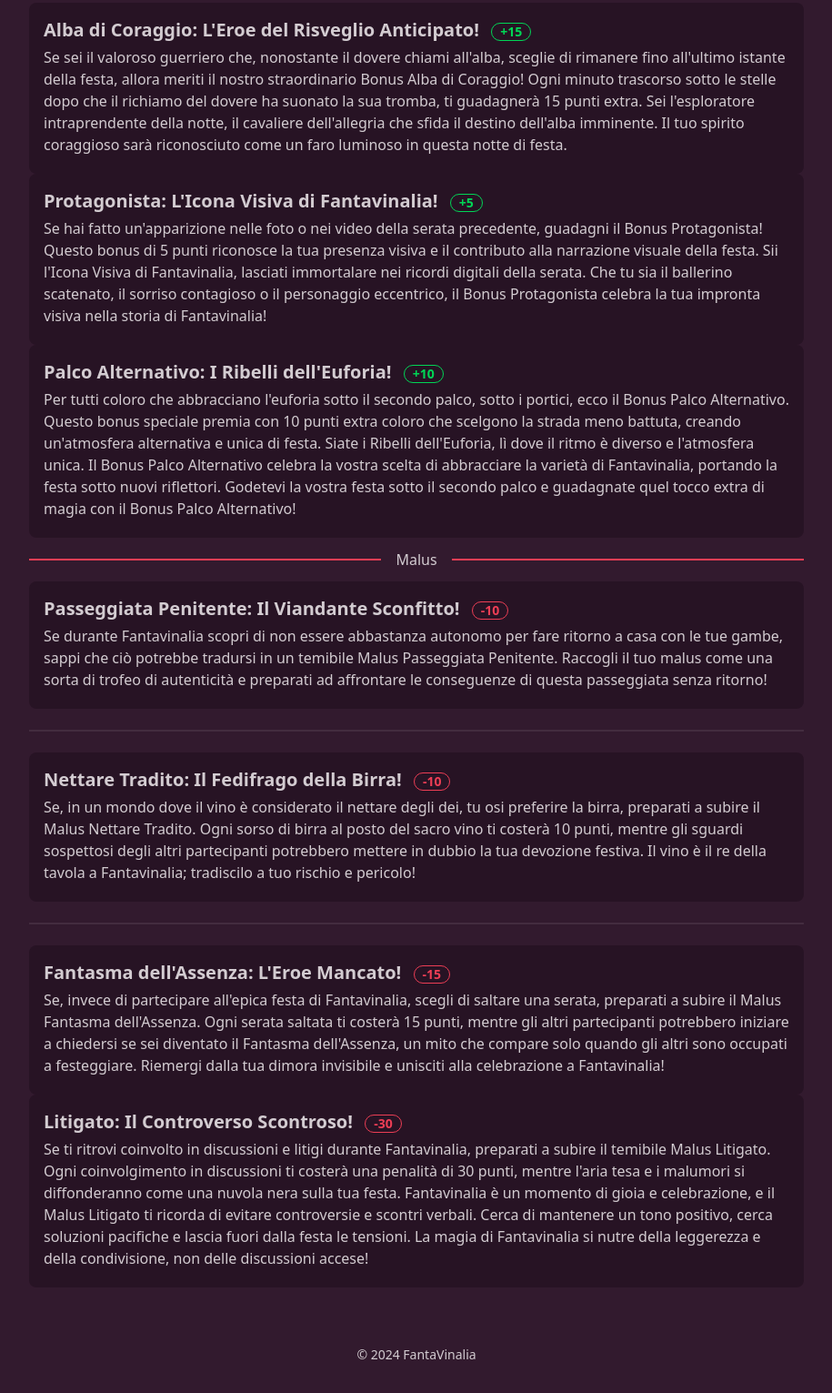
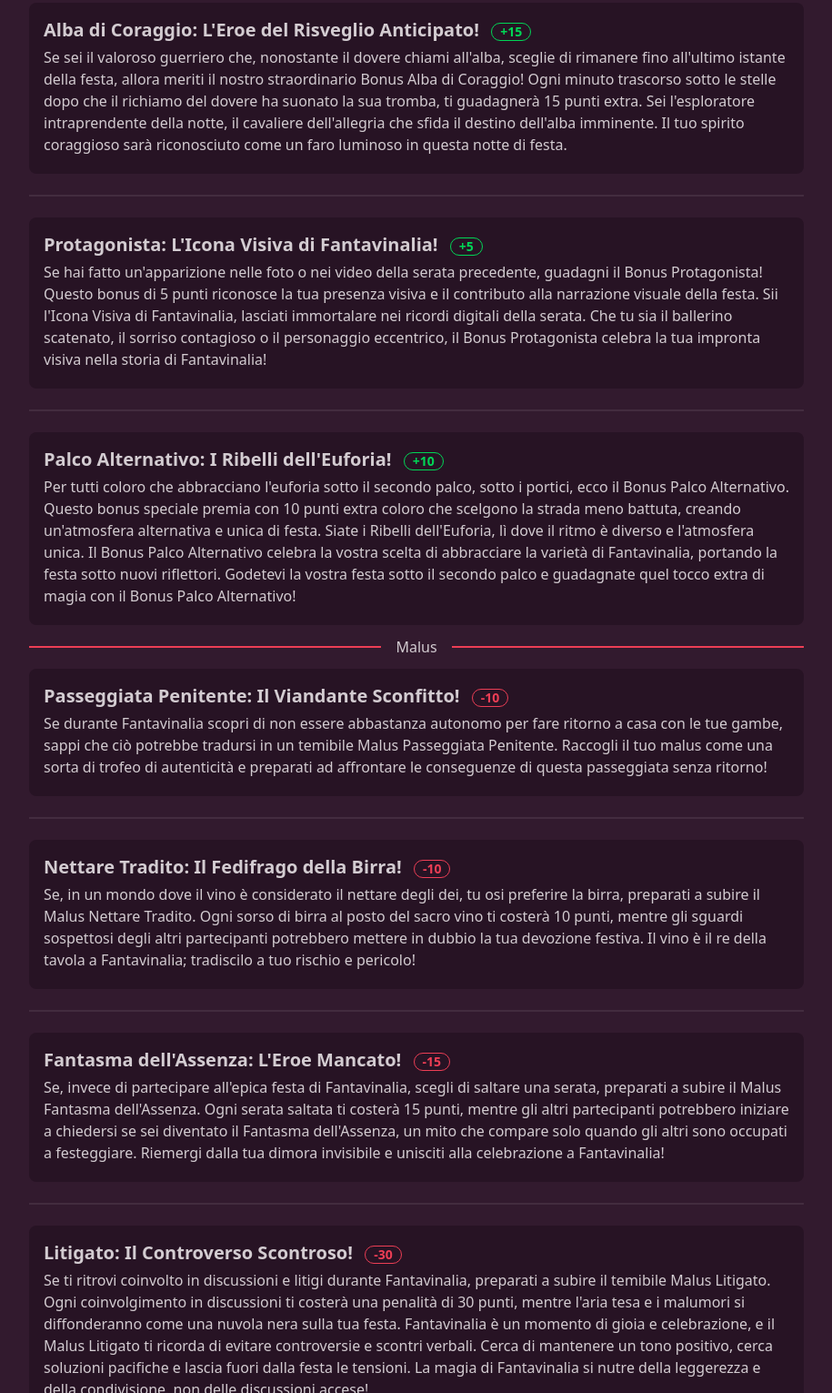
Before and after one commit to mancio8/fantaVinalia, an Astro site: page /fantaVinalia/bonusMalus in a window 1280 px wide. Shown: the part 1385-2916 px from the top of the page at 91% size, without its empty margins (334-1249 px from the left). Built offline with nearby package versions, Linux system fonts and the light colour scheme; Astro itself is replaced by a stand-in of ours.

Commit message:
add divider

```diff
--- a/src/pages/bonusMalus.astro
+++ b/src/pages/bonusMalus.astro
@@ -82,6 +82,7 @@ const last_posts = posts.slice(0, 3);
     badge="+15"
     classBadge="badge badge-outline badge-success mx-2 text-success"
   />
+  <div class="divider divider-start"></div>
   <HorizontalCard
     title="Protagonista: L'Icona Visiva di Fantavinalia!"
     img=""
@@ -90,6 +91,7 @@ const last_posts = posts.slice(0, 3);
     badge="+5"
     classBadge="badge badge-outline badge-success mx-2 text-success"
   />
+  <div class="divider divider-start"></div>
   <HorizontalCard
     title="Palco Alternativo: I Ribelli dell'Euforia!"
     img=""
@@ -125,6 +127,7 @@ const last_posts = posts.slice(0, 3);
     badge="-15"
     classBadge="badge badge-outline badge-error mx-2 text-error"
   />
+  <div class="divider divider-start"></div>
   <HorizontalCard
     title="Litigato: Il Controverso Scontroso!"
     img=""
```
